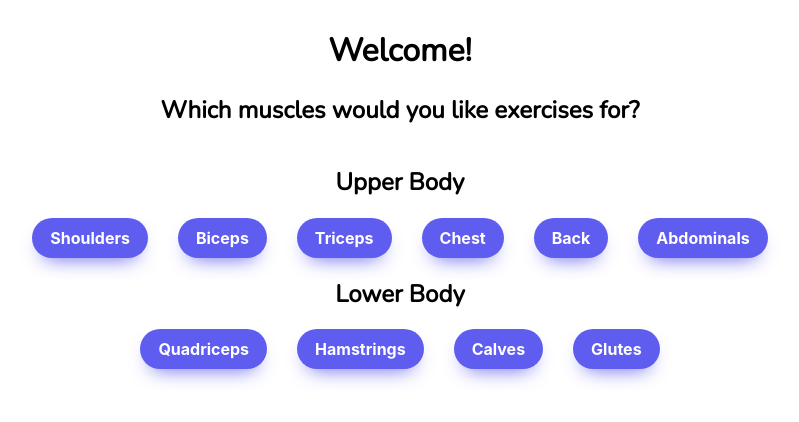
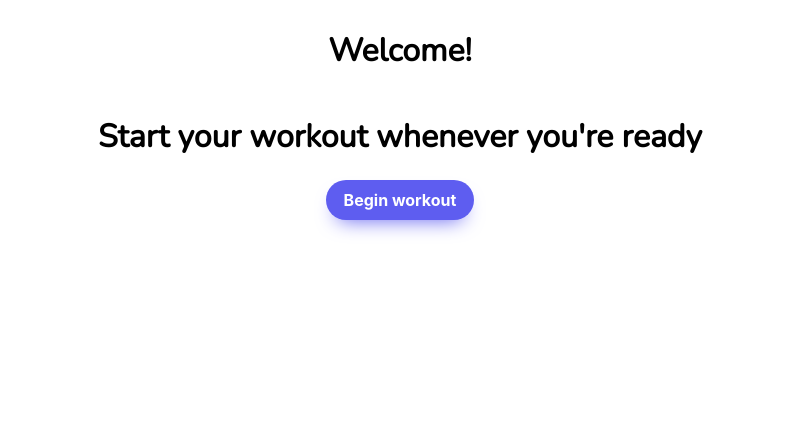
Before and after one commit to thadd225/FitFetch, a React app: page / in a window 1280 px wide. Shown: the top 422 px of the page, without its empty margins (240-1039 px from the left). Built offline with nearby package versions, Linux system fonts and the light colour scheme.

Commit message:
added begin workout button and functionality, finish workout button and functionality

```diff
--- a/package.json
+++ b/package.json
@@ -14,6 +14,7 @@
     "cors": "^2.8.5",
     "cross-env": "^7.0.3",
     "express": "^4.18.2",
+    "mongodb": "^5.4.0",
     "node-fetch": "^3.3.1",
     "react": "^18.2.0",
     "react-dom": "^18.2.0",
--- /dev/null
+++ b/src/components/EndWorkout.js
@@ -0,0 +1,14 @@
+import React from 'react';
+import { useState } from 'react';
+
+const EndWorkout = (props) => {
+  if (props.workoutStatus === true) {
+    return (
+      <button id="endWorkout" onClick={() => props.handleWorkoutStatusClick()}>
+        End workout
+      </button>
+    );
+  }
+};
+
+export default EndWorkout;
--- a/src/components/Exercises.js
+++ b/src/components/Exercises.js
@@ -6,14 +6,15 @@ const Exercises = (props) => {
   //when user clicks exercise button, send post request to /add (using fetch)
   const handleExerciseClick = async (exercise) => {
     console.log('exercise: ', typeof exercise);
-    fetch(`http://localhost:3000/add`, {
-      method: 'POST',
-      headers: { 'Content-Type': 'application/json' },
-      body: JSON.stringify({ exercise }),
-    })
-      .then((res) => res.json())
-      .catch((error) => console.error('Error: ', error));
+    // fetch(`http://localhost:3000/add`, {
+    //   method: 'POST',
+    //   headers: { 'Content-Type': 'application/json' },
+    //   body: JSON.stringify({ exercise }),
+    // })
+    //   .then((res) => res.json())
+    //   .catch((error) => console.error('Error: ', error));
   };
+  if (props.workoutStatus === true) {
     //MUST HAVE 2 RETURN STATEMENTS WHEN USING MAP TO RENDER
     //one return for entire div, one for each indivual li
     return (
@@ -34,6 +35,7 @@ const Exercises = (props) => {
         </ul>
       </div>
     );
+  }
 };
 
 //same as:
--- a/src/components/Greeting.js
+++ b/src/components/Greeting.js
@@ -1,12 +1,42 @@
 import React, { Component } from 'react';
+import { useState } from 'react';
 
-const Greeting = () => {
-  return (
-    <div className="Greeting">
-      <h1 className="Greeting1">Welcome!</h1>
-      <h2 className="Greeting2">Which muscles would you like exercises for?</h2>
-    </div>
-  );
+const Greeting = (props) => {
+  //   let input;
+  //when begin workout button is clicked, prompt user for name of workout
+  //after entering name, send a post request with name entered and create a new workout document with it in mongoDB
+  const inputName = async () => {
+    let input = prompt('What do you want to name this workout?');
+    alert(`You have named this workout '${input}'`);
+    fetch('http://localhost:3000/add', {
+      method: 'POST',
+      body: JSON.stringify({ workoutName: input }),
+      headers: { 'Content-Type': 'application/json' },
+    })
+      .then((res) => res.json())
+      .then(() => console.log('post request response received on front end'))
+      .catch((error) => console.error('Error: ', error));
+  };
+  //workoutStatus set to false originally, then when begin workout button is pressed, set to true
+  console.log('props workoutStatus', props.workoutStatus);
+  if (props.workoutStatus === false) {
+    return (
+      <div className="Greeting">
+        <h1 className="Greeting1">Welcome!</h1>
+        <h1 className="Greeting1">Start your workout whenever you're ready</h1>
+        <button
+          className="beginWorkout"
+          onClick={() => {
+            props.handleWorkoutStatusClick();
+            inputName();
+          }}
+        >
+          Begin workout
+        </button>
+        {/* <h2 className="Greeting2">Which muscles would you like exercises for?</h2> */}
+      </div>
+    );
+  }
 };
 
 export default Greeting;
--- a/src/components/LowerBody.js
+++ b/src/components/LowerBody.js
@@ -1,6 +1,7 @@
 import React from 'react';
 
 const LowerBody = (props) => {
+  if (props.workoutStatus === true) {
     return (
       <div className="lowerBody">
         <h2>Lower Body</h2>
@@ -40,6 +41,7 @@ const LowerBody = (props) => {
         </div>
       </div>
     );
+  }
 };
 
 export default LowerBody;
--- a/src/components/MainPage.js
+++ b/src/components/MainPage.js
@@ -4,10 +4,18 @@ import Greeting from './Greeting.js';
 import UpperBody from './UpperBody.js';
 import LowerBody from './LowerBody.js';
 import Exercises from './Exercises.js';
+import EndWorkout from './EndWorkout.js';
 
 const MainPage = () => {
+  //workoutStatus set to false originally, then when begin workout button is pressed, set to true
+  const [workoutStatus, setWorkoutStatus] = useState(false);
+  console.log('workoutStatus', workoutStatus);
   //useState to render data from api request
+  //exercise state
   const [name, setName] = useState([]);
+
+  //handle begin workout button click
+  const handleWorkoutStatusClick = () => setWorkoutStatus(!workoutStatus);
   //create function that on click will send a get request to an api with the endpoint corresponding to the name of button clicked
   const handleClick = async (muscle) => {
     try {
@@ -33,11 +41,20 @@ const MainPage = () => {
   };
   return (
     <div className="wrapper">
-      <Greeting />
+      <Greeting
+        workoutStatus={workoutStatus}
+        handleWorkoutStatusClick={handleWorkoutStatusClick}
+      />
       <div className="innerBody">
-        <UpperBody handleClick={handleClick} />
-        <LowerBody handleClick={handleClick} />
-        <Exercises name={name} />
+        <UpperBody handleClick={handleClick} workoutStatus={workoutStatus} />
+        <LowerBody handleClick={handleClick} workoutStatus={workoutStatus} />
+        <Exercises name={name} workoutStatus={workoutStatus} />
+      </div>
+      <div className="footer">
+        <EndWorkout
+          workoutStatus={workoutStatus}
+          handleWorkoutStatusClick={handleWorkoutStatusClick}
+        />
       </div>
     </div>
   );
--- a/src/components/UpperBody.js
+++ b/src/components/UpperBody.js
@@ -1,8 +1,12 @@
 import React from 'react';
 
 const UpperBody = (props) => {
+  if (props.workoutStatus === true) {
     return (
       <div className="upperBody">
+        <h2 className="Greeting2">
+          Which muscles would you like exercises for?
+        </h2>
         <h2>Upper Body</h2>
         <div className="upperBodyButtons">
           <button
@@ -56,6 +60,7 @@ const UpperBody = (props) => {
         </div>
       </div>
     );
+  }
 };
 
 export default UpperBody;
--- a/src/style.css
+++ b/src/style.css
@@ -13,6 +13,12 @@ body {
   /* border: 2px red solid; */
 }
 
+.Greeting {
+  display: flex;
+  flex-direction: column;
+  justify-content: center;
+  align-items: center;
+}
 .Greeting1,
 .Greeting2 {
   display: flex;
@@ -46,7 +52,9 @@ body {
   /* border: 2px red solid; */
 }
 .upperBody button,
-.lowerBody button {
+.lowerBody button,
+.beginWorkout,
+#endWorkout {
   background: #5e5df0;
   border-radius: 999px;
   box-shadow: #5e5df0 0 10px 20px -10px;
@@ -69,6 +77,16 @@ body {
   width: fit-content;
   word-break: break-word;
   border: 0;
+}
+.footer {
+  display: flex;
+  justify-content: center;
+  align-items: flex-end;
+  /* border: 2px green solid; */
+  margin-top: 20px;
+}
+#endWorkout {
+  background-color: red;
 }
 
 .exercisesDiv {
@@ -145,9 +163,9 @@ li {
 }
 
 .button-59:active {
-  border-color: rgb(3, 67, 162);
-  color: rgb(3, 67, 162);
-  fill: rgb(3, 67, 162);
+  border-color: green;
+  color: green;
+  fill: green;
 }
 
 @media (min-width: 768px) {
```
Also changed, not shown: 2 other files (tests, documents, lock files or other folders). Lines whose indentation alone changed are shown as unchanged.
